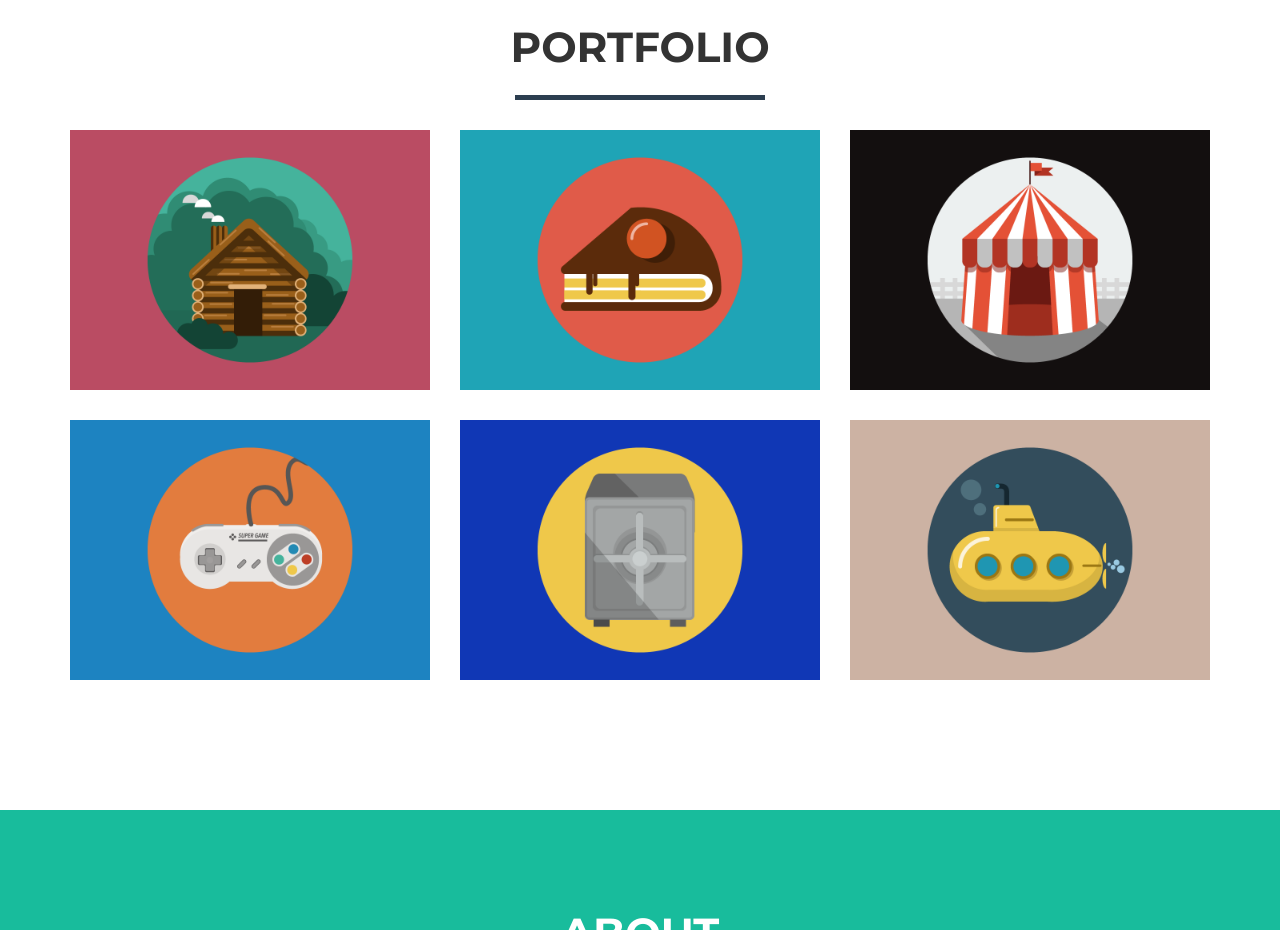
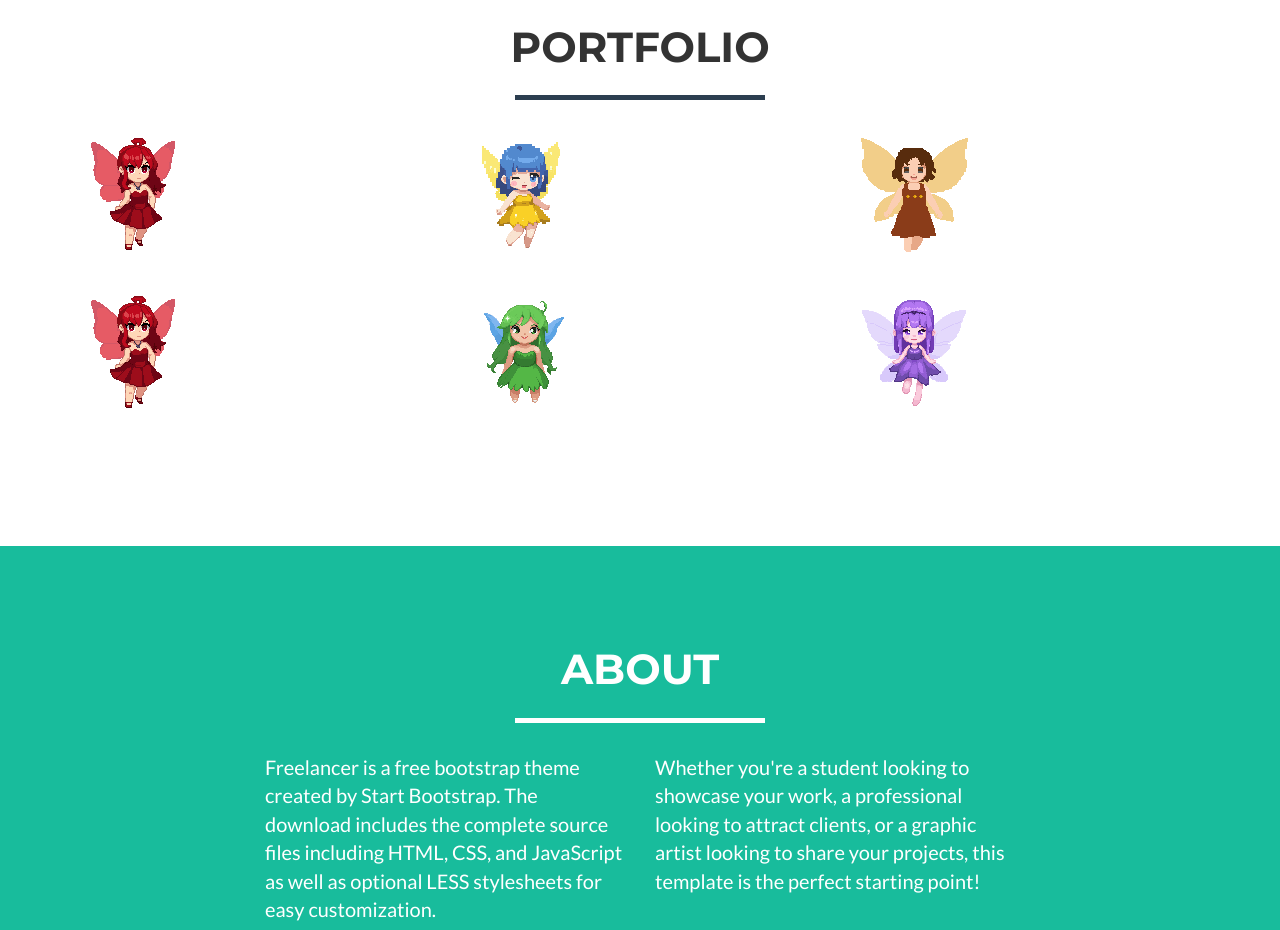
Before and after one commit to ruroro1111/ruroro1111.github.io, a website: page index.html in a window 1280 px wide. Shown: the part 820-1750 px from the top of the page. Drawn offline with nearby package versions, Linux system fonts and the light colour scheme; files whose address does not match are found by name.

Commit message:
Add files via upload

```diff
--- a/index.html
+++ b/index.html
@@ -100,7 +100,7 @@
                                 <i class="fa fa-search-plus fa-3x"></i>
                             </div>
                         </div>
-                        <img src="img/portfolio/cabin.png" class="img-responsive" alt="Cabin">
+                        <img src="img/portfolio/red.png" class="img-responsive" alt="Cabin">
                     </a>
                 </div>
                 <div class="col-sm-4 portfolio-item">
@@ -110,7 +110,7 @@
                                 <i class="fa fa-search-plus fa-3x"></i>
                             </div>
                         </div>
-                        <img src="img/portfolio/cake.png" class="img-responsive" alt="Slice of cake">
+                        <img src="img/portfolio/blue.png" class="img-responsive" alt="Slice of cake">
                     </a>
                 </div>
                 <div class="col-sm-4 portfolio-item">
@@ -120,7 +120,7 @@
                                 <i class="fa fa-search-plus fa-3x"></i>
                             </div>
                         </div>
-                        <img src="img/portfolio/circus.png" class="img-responsive" alt="Circus tent">
+                        <img src="img/portfolio/brown.png" class="img-responsive" alt="Circus tent">
                     </a>
                 </div>
                 <div class="col-sm-4 portfolio-item">
@@ -130,7 +130,7 @@
                                 <i class="fa fa-search-plus fa-3x"></i>
                             </div>
                         </div>
-                        <img src="img/portfolio/game.png" class="img-responsive" alt="Game controller">
+                        <img src="img/portfolio/red.png" class="img-responsive" alt="Game controller">
                     </a>
                 </div>
                 <div class="col-sm-4 portfolio-item">
@@ -140,7 +140,7 @@
                                 <i class="fa fa-search-plus fa-3x"></i>
                             </div>
                         </div>
-                        <img src="img/portfolio/safe.png" class="img-responsive" alt="Safe">
+                        <img src="img/portfolio/green.png" class="img-responsive" alt="Safe">
                     </a>
                 </div>
                 <div class="col-sm-4 portfolio-item">
@@ -150,7 +150,7 @@
                                 <i class="fa fa-search-plus fa-3x"></i>
                             </div>
                         </div>
-                        <img src="img/portfolio/submarine.png" class="img-responsive" alt="Submarine">
+                        <img src="img/portfolio/purple0.png" class="img-responsive" alt="Submarine">
                     </a>
                 </div>
             </div>
@@ -301,7 +301,7 @@
                         <div class="modal-body">
                             <h2>Project Title</h2>
                             <hr class="star-primary">
-                            <img src="img/portfolio/cabin.png" class="img-responsive img-centered" alt="">
+                            <img src="img/portfolio/red.png" class="img-responsive img-centered" alt="">
                             <p>Use this area of the page to describe your project. The icon above is part of a free icon set by <a href="https://sellfy.com/p/8Q9P/jV3VZ/">Flat Icons</a>. On their website, you can download their free set with 16 icons, or you can purchase the entire set with 146 icons for only $12!</p>
                             <ul class="list-inline item-details">
                                 <li>Client:
@@ -338,7 +338,7 @@
                         <div class="modal-body">
                             <h2>Project Title</h2>
                             <hr class="star-primary">
-                            <img src="img/portfolio/cake.png" class="img-responsive img-centered" alt="">
+                            <img src="img/portfolio/blue.png" class="img-responsive img-centered" alt="">
                             <p>Use this area of the page to describe your project. The icon above is part of a free icon set by <a href="https://sellfy.com/p/8Q9P/jV3VZ/">Flat Icons</a>. On their website, you can download their free set with 16 icons, or you can purchase the entire set with 146 icons for only $12!</p>
                             <ul class="list-inline item-details">
                                 <li>Client:
@@ -375,7 +375,7 @@
                         <div class="modal-body">
                             <h2>Project Title</h2>
                             <hr class="star-primary">
-                            <img src="img/portfolio/circus.png" class="img-responsive img-centered" alt="">
+                            <img src="img/portfolio/brown.png" class="img-responsive img-centered" alt="">
                             <p>Use this area of the page to describe your project. The icon above is part of a free icon set by <a href="https://sellfy.com/p/8Q9P/jV3VZ/">Flat Icons</a>. On their website, you can download their free set with 16 icons, or you can purchase the entire set with 146 icons for only $12!</p>
                             <ul class="list-inline item-details">
                                 <li>Client:
@@ -412,7 +412,7 @@
                         <div class="modal-body">
                             <h2>Project Title</h2>
                             <hr class="star-primary">
-                            <img src="img/portfolio/game.png" class="img-responsive img-centered" alt="">
+                            <img src="img/portfolio/red.png" class="img-responsive img-centered" alt="">
                             <p>Use this area of the page to describe your project. The icon above is part of a free icon set by <a href="https://sellfy.com/p/8Q9P/jV3VZ/">Flat Icons</a>. On their website, you can download their free set with 16 icons, or you can purchase the entire set with 146 icons for only $12!</p>
                             <ul class="list-inline item-details">
                                 <li>Client:
@@ -449,7 +449,7 @@
                         <div class="modal-body">
                             <h2>Project Title</h2>
                             <hr class="star-primary">
-                            <img src="img/portfolio/safe.png" class="img-responsive img-centered" alt="">
+                            <img src="img/portfolio/green.png" class="img-responsive img-centered" alt="">
                             <p>Use this area of the page to describe your project. The icon above is part of a free icon set by <a href="https://sellfy.com/p/8Q9P/jV3VZ/">Flat Icons</a>. On their website, you can download their free set with 16 icons, or you can purchase the entire set with 146 icons for only $12!</p>
                             <ul class="list-inline item-details">
                                 <li>Client:
@@ -486,7 +486,7 @@
                         <div class="modal-body">
                             <h2>Project Title</h2>
                             <hr class="star-primary">
-                            <img src="img/portfolio/submarine.png" class="img-responsive img-centered" alt="">
+                            <img src="img/portfolio/purple0.png" class="img-responsive img-centered" alt="">
                             <p>Use this area of the page to describe your project. The icon above is part of a free icon set by <a href="https://sellfy.com/p/8Q9P/jV3VZ/">Flat Icons</a>. On their website, you can download their free set with 16 icons, or you can purchase the entire set with 146 icons for only $12!</p>
                             <ul class="list-inline item-details">
                                 <li>Client:
```
